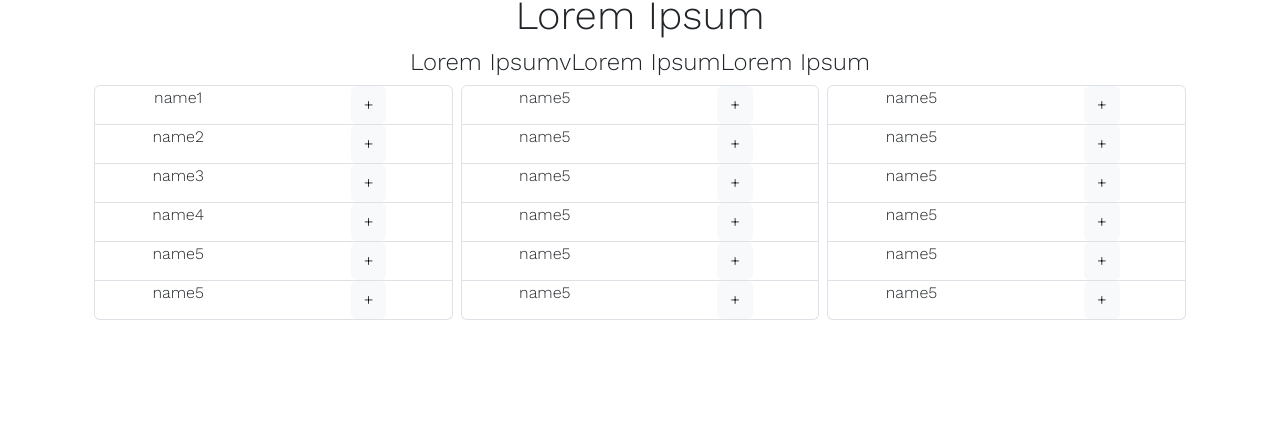
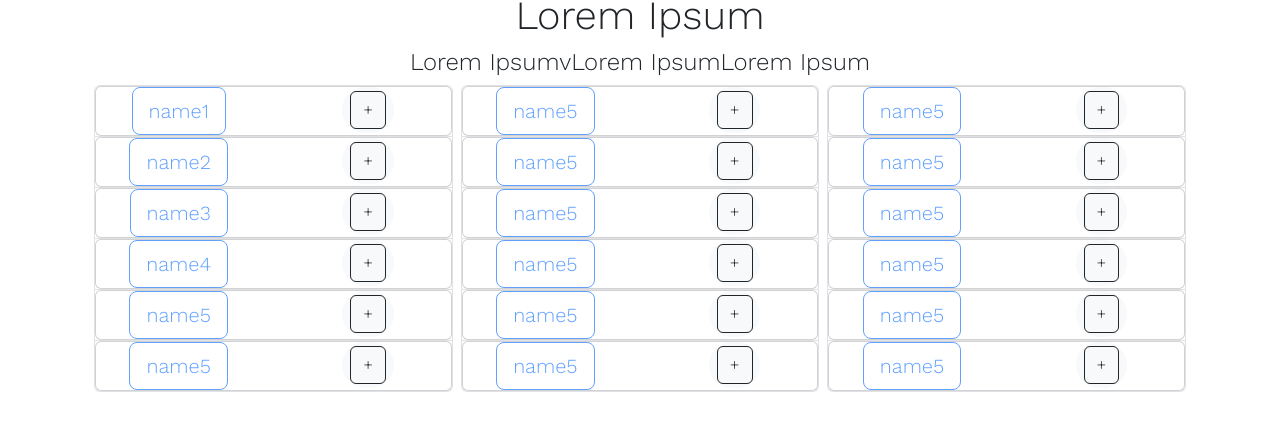
Before and after one commit to DavidJohnnnn/TimeTravel, a React (Create React App) app: page / in a window 1280 px wide. Shown: the part 1211-1641 px from the top of the page. Before the commit the page ends 1579 px from the top, so only its background shows below. Built offline with nearby package versions, Linux system fonts and the light colour scheme; a web font is replaced by a local one.

Commit message:
Figuring out styling of the accordList

```diff
--- a/src/components/AccordList.js
+++ b/src/components/AccordList.js
@@ -5,15 +5,18 @@ import { useAccordionButton } from 'react-bootstrap/AccordionButton';
 import Row from 'react-bootstrap/Row';
 import Col from 'react-bootstrap/Col';
 import Button from 'react-bootstrap/Button';
+import Badge from 'react-bootstrap/Badge'
 
 
 // Using function from Bootstrap React
 function CustomToggle({ children, eventKey }) {
     const decoratedOnClick = useAccordionButton(eventKey);
     return (
-      <Button variant="light" onClick={decoratedOnClick}>
+        <Badge bg="light" pill>
+            <Button variant="outline-dark" onClick={decoratedOnClick}>
                 {children}
             </Button>
+        </Badge>
     );
 }
 
@@ -31,9 +34,12 @@ function AccordList(props) {
     // Using name and list from json
     return (
         <>
+            <Card>
                 <Row>
-                <Col>
+                    <Col className="text-center">
+                        <Button variant="outline-primary" size="lg" disabled>
                             {props.name}
+                        </Button>
                     </Col>
                     <Col>
                         <CustomToggle eventKey={props.num}>
@@ -41,6 +47,7 @@ function AccordList(props) {
                         </CustomToggle>
                     </Col>
                 </Row>
+            </Card>
             <Accordion.Collapse eventKey={props.num}>
                 <Card style={{textAlign : "left"}}>
                     <ListGroup defaultActiveKey={props.list[0].link}>
```
Lines whose indentation alone changed are shown as unchanged.
